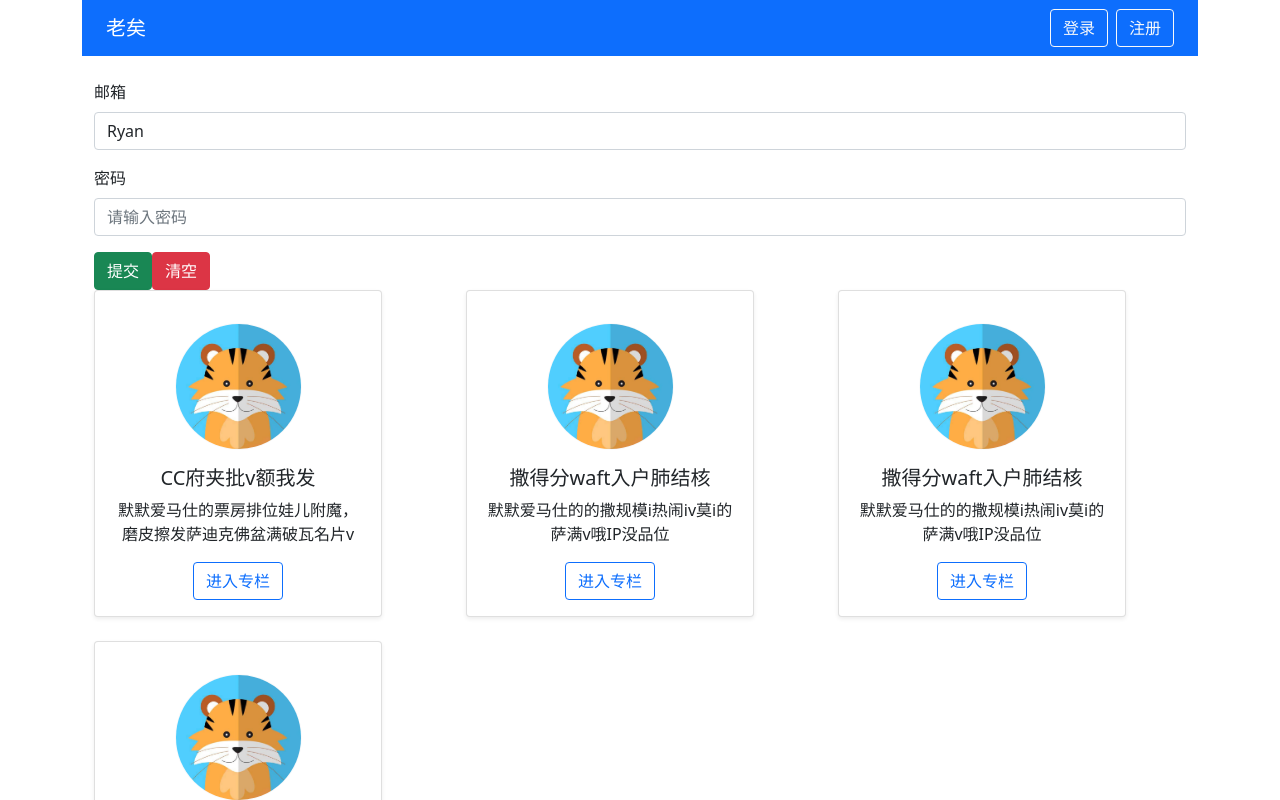
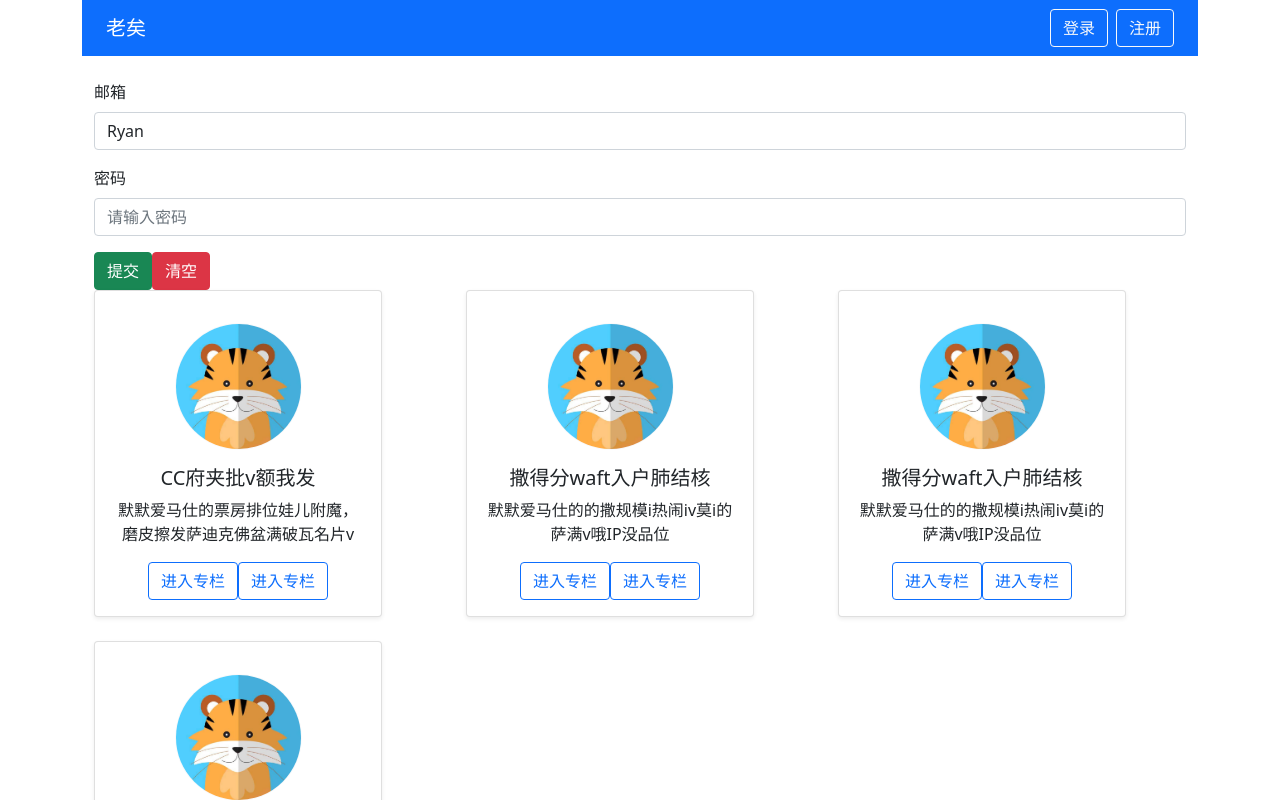
Before and after one commit to aaamrh/vue3ts, a Vue app: page /login in a window 1280 px wide. Shown: the top 800 px of the page. Built offline with nearby package versions, Linux system fonts and the light colour scheme.

Commit message:
动态路由 路由跳转

```diff
--- a/src/components/ColumnList.vue
+++ b/src/components/ColumnList.vue
@@ -12,7 +12,9 @@
           <img :src="column.avatar" :alt="column.title" class="rounded-circle border border-light my-3 w-50">
           <h5 class="card-title">{{ column.title }}</h5>
           <p class="card-text text-left">{{ column.description }}</p>
-          <a href="#" class="btn btn-outline-primary">进入专栏</a>
+          <!-- GET 动态路由跳转 -->
+          <router-link :to="{name: 'column', params: {id: column.id}}" class="btn btn-outline-primary">进入专栏</router-link>
+          <router-link :to="`/column/${column.id}`" class="btn btn-outline-primary">进入专栏</router-link>
         </div>
       </div>
     </div>
--- a/src/main.ts
+++ b/src/main.ts
@@ -3,6 +3,7 @@
 import App from './App.vue'
 import Home from './views/Home.vue';
 import Login from './views/Login.vue';
+import ColumnDetail from './views/ColumnDetail.vue';
 
 
 const routerHistory = createWebHistory();
@@ -19,6 +20,11 @@
       name: 'login',
       component: Login
     },
+    {
+      path: '/column/:id',
+      name: 'column',
+      component: ColumnDetail
+    }
   ]
 })
 
--- /dev/null
+++ b/src/views/ColumnDetail.vue
@@ -0,0 +1,20 @@
+<template>
+  <h1></h1>
+</template>
+
+<script lang="ts">
+import { defineComponent } from 'vue'
+import { useRoute } from "vue-router";
+export default defineComponent({
+  setup(){
+    const route = useRoute();
+    return {
+      route
+    }
+  }
+})
+</script>
+
+<style>
+
+</style>
--- a/src/views/Login.vue
+++ b/src/views/Login.vue
@@ -57,6 +57,7 @@
 
 <script lang="ts">
 import { defineComponent, ref } from 'vue';
+import { useRouter } from 'vue-router';
 import "bootstrap/dist/css/bootstrap.min.css";
 import ColumnList, { IColumnProps } from '../components/ColumnList.vue';
 import ValidateInput from '../components/ValidateInput.vue';
@@ -105,9 +106,15 @@
       { type: 'required', message: "不能为空" }
     ]
     const passwordVal = ref('');
+    const router = useRouter();
+
 
     const onFormSubmit = (result: boolean) => {
       console.log("form submit", result)
+      if (result) {
+        // GET js 路由跳转
+        router.push({name: 'column', params:{id: 1}})
+      }
     };
 
     const clearInputs = () => {
```
